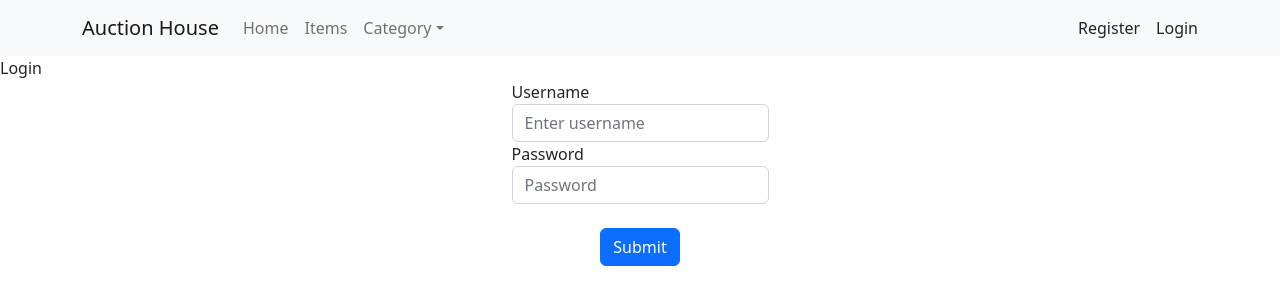
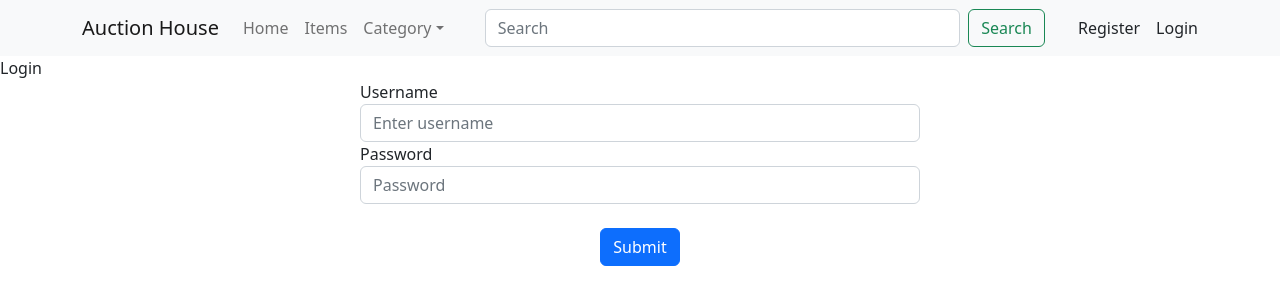
Before and after one commit to DBozhkovV/AuctionHouse, a React (Create React App) app in the folder ClientSide/auction-house/: page /login in a window 1280 px wide. Shown: the top 304 px of the page. Built offline with nearby package versions, Linux system fonts and the light colour scheme.

Commit message:
Add search functionality on FrontEnd

```diff
--- a/ClientSide/auction-house/package.json
+++ b/ClientSide/auction-house/package.json
@@ -8,6 +8,7 @@
     "@testing-library/user-event": "^13.5.0",
     "axios": "^1.2.1",
     "bootstrap": "^5.2.3",
+    "js-cookie": "^3.0.1",
     "react": "^18.2.0",
     "react-bootstrap": "^2.7.0",
     "react-dom": "^18.2.0",
--- a/ClientSide/auction-house/src/App.css
+++ b/ClientSide/auction-house/src/App.css
@@ -37,3 +37,7 @@
     flex-direction: column;
     margin-top: 1rem;
 }
+
+.d-flex {
+    width: 35rem;
+}
--- a/ClientSide/auction-house/src/App.js
+++ b/ClientSide/auction-house/src/App.js
@@ -6,6 +6,7 @@ import { BrowserRouter, Route, Routes } from 'react-router-dom';
 import Login from './Views/Pages/Login';
 import RegistrationForm from './Views/Pages/Register';
 import ItemsApi from './Components/ItemsApi';
+import SearchedItems from './Components/SearchedItems';
 
 function App() {
   return (
@@ -16,6 +17,7 @@ function App() {
           <Route path="/login" element={<Login />} />
           <Route path="/register" element={<RegistrationForm />} />
           <Route path="/items" element={<ItemsApi />} />
+          <Route path="/items/search/:search" element={<SearchedItems />} />
         </Routes>
       </Layout>
     </BrowserRouter>
--- /dev/null
+++ b/ClientSide/auction-house/src/Components/SearchedItems.js
@@ -0,0 +1,39 @@
+import React, { useState, useEffect } from "react";
+import { useParams } from "react-router-dom";
+import axios from "axios";
+
+const SearchedItems = () => {
+    const p = useParams();
+
+    const [items, setItems] = useState(null);
+
+    const params = {
+        search: p.search
+    };
+
+    useEffect(() => {
+        const getItems = async () => {
+            axios.get(`http://localhost:5153/items/search`, { params })
+                .then(response => {
+                    setItems(response.data);
+                })
+                .catch(error => {
+                    console.log(error)
+                })
+        }
+        getItems();
+    }, []);
+
+    return (
+        <div>
+           {items && items.map(item => (
+                    <div key={item.id}>
+                        {item.name}
+                        {item.description}
+                    </div>
+                ))}
+        </div>
+    )
+}
+
+export default SearchedItems;
--- a/ClientSide/auction-house/src/Layout/Navbar.js
+++ b/ClientSide/auction-house/src/Layout/Navbar.js
@@ -1,17 +1,20 @@
-import React from 'react';
-import Container from 'react-bootstrap/Container';
-import Nav from 'react-bootstrap/Nav';
-import Navbar from 'react-bootstrap/Navbar';
-import NavDropdown from 'react-bootstrap/NavDropdown';
+import React, { useState } from 'react';
+import { Container, Nav, Navbar, NavDropdown, Form, Button } from 'react-bootstrap';
 
 const NavbarComponent = () => {
+    const [search, setSearch] = useState(null);
+
+    const handleSubmit = () => {
+        window.location.href = `/items/search/${search}`;
+    }
+
     return(
         <Navbar bg="light" expand="lg">
             <Container>
-            <Navbar.Brand href="#home"> Auction House </Navbar.Brand>
+            <Navbar.Brand href="/"> Auction House </Navbar.Brand>
             <Navbar.Toggle aria-controls="basic-navbar-nav" />
             <Navbar.Collapse id="basic-navbar-nav">
-                <Nav className="me-auto">
+                <Nav className="me-auto" >
                 <Nav.Link href="/">Home</Nav.Link>
                 <Nav.Link href="items">Items</Nav.Link>
                 <NavDropdown title="Category" id="basic-nav-dropdown">
@@ -24,6 +27,16 @@ const NavbarComponent = () => {
                     </NavDropdown.Item>
                 </NavDropdown>
                 </Nav>
+                <Form className="d-flex">
+                    <Form.Control
+                        type="search"
+                        placeholder="Search"
+                        className="me-2"
+                        aria-label="Search"
+                        onChange={(e) => { setSearch(e.target.value) }}
+                    />
+                    <Button variant="outline-success" onClick={handleSubmit}>Search</Button>
+                </Form>
                 </Navbar.Collapse>
                 <Navbar.Collapse className="justify-content-end">
                     <Nav.Link href="register">Register</Nav.Link>
```
Also changed, not shown: 1 other file (tests, documents, lock files or other folders).
